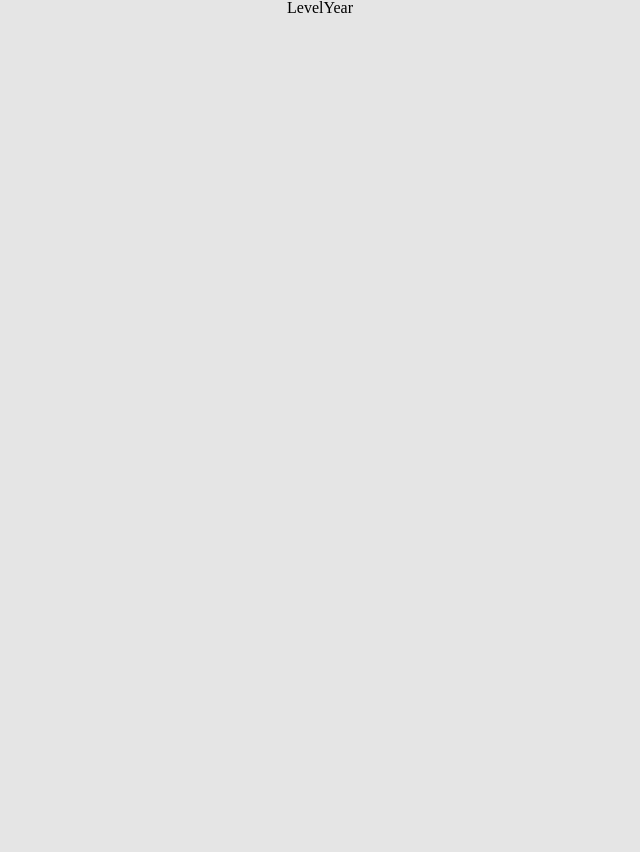
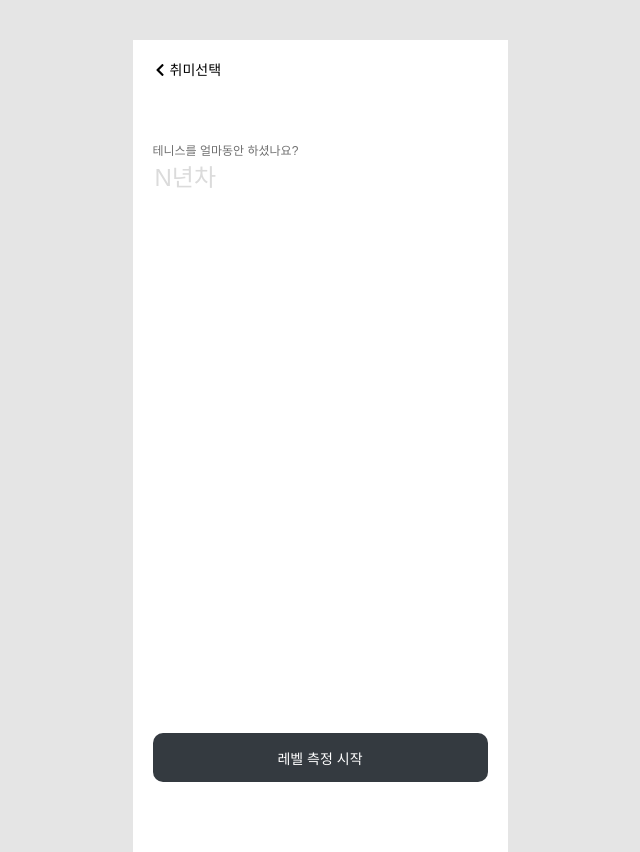
Before and after one commit to a-happy-dev-day/yanawa-mvp, a React (Create React App) app in the folder frontend/: page /levelyear in a window 1280 px wide. Shown: the whole page, without its empty margins (320-960 px from the left). Before the commit the page ends 800 px from the top, so only its background shows below. Built offline with nearby package versions, Linux system fonts and the light colour scheme; a web font is replaced by a local one.

Commit message:
LevelYear page 추가

```diff
--- a/frontend/src/pages/LevelYear.js
+++ b/frontend/src/pages/LevelYear.js
@@ -1,7 +1,77 @@
 import React from "react";
+import styled from "styled-components";
+import { FaChevronLeft } from "react-icons/fa";
+import { useNavigate } from "react-router-dom";
 
 const LevelYear = () => {
-  return <div>LevelYear</div>;
+  const navigate = useNavigate();
+
+  return (
+    <Wrapper>
+      <Header>
+        <FaChevronLeft style={{ paddingRight: "3px" }} /> 취미선택
+      </Header>
+      <form>
+        <Label htmlFor='year'>테니스를 얼마동안 하셨나요?</Label>
+        <Input type='number' min='0' id='year' placeholder='N년차'></Input>
+      </form>
+
+      <NextButton onClick={() => navigate("/levelcheck")}>
+        레벨 측정 시작
+      </NextButton>
+    </Wrapper>
+  );
 };
 
 export default LevelYear;
+
+const Wrapper = styled.div`
+  position: relative;
+  font-family: "Noto Sans KR", sans-serif;
+  box-sizing: border-box;
+  background-color: #fff;
+  width: 375px;
+  height: 812px;
+  margin-top: 40px;
+  padding: 0 20px 0;
+`;
+
+const Header = styled.header`
+  padding: 22px 0 22px;
+  font-size: 14px;
+  line-height: 1.2;
+  margin-bottom: 44px;
+  display: flex;
+  align-items: center;
+`;
+
+const Label = styled.label`
+  font-size: 12px;
+  color: rgba(112, 112, 112, 1);
+  margin-bottom: 6px;
+  display: block;
+`;
+
+const Input = styled.input`
+  border: none;
+  font-size: 24px;
+  font-family: inherit;
+  &::placeholder {
+    color: rgba(219, 219, 219, 1);
+  }
+`;
+
+const NextButton = styled.button`
+  position: absolute;
+  bottom: 70px;
+  width: 335px;
+  cursor: pointer;
+  border: none;
+  background-color: rgba(52, 58, 64, 1);
+  font-size: 14px;
+  font-family: inherit;
+  padding: 15px 0 14px;
+  border-radius: 10px;
+  color: #fff;
+  margin-top: 324px;
+`;
```
